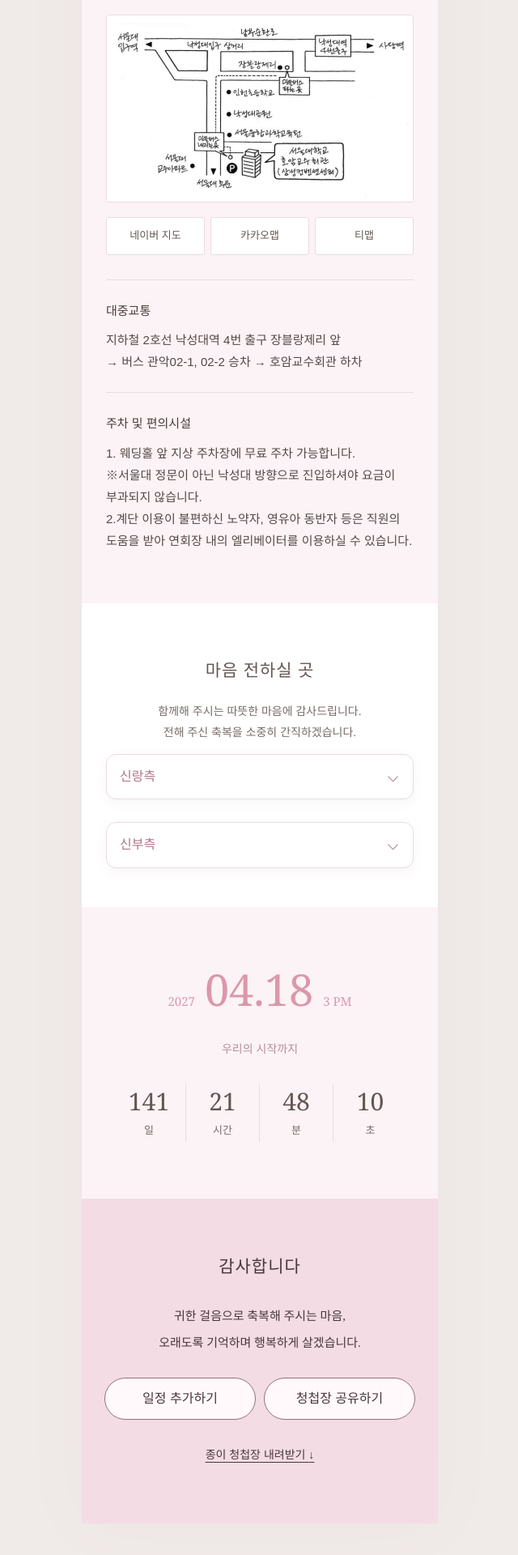
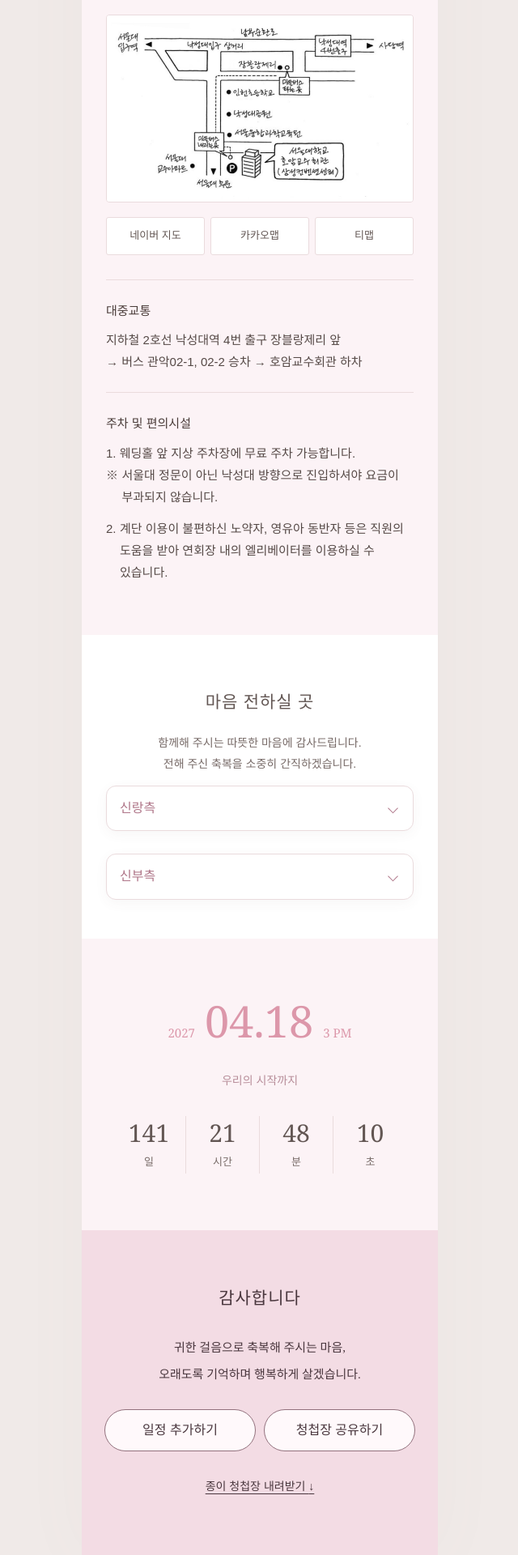
Before and after one commit to yuriandhoon/wedding, a Jekyll site: the page built from jihoon/index.html, in a window 1280 px wide. Shown: the part 2563-4483 px from the top of the page at 81% size, without its empty margins (319-959 px from the left). Built offline with Jekyll 4.4.1, drawn with Linux system fonts in a browser that asks for light colours; before the commit the page ends 4444 px from its top, so only the background shows below that.

Commit message:
Update style.css

```diff
--- a/css/style.css
+++ b/css/style.css
@@ -376,18 +376,12 @@ p {
   white-space: pre-line;  word-break: keep-all;
 }
 
-.parking-list {
-  margin: 0; padding-left: 1.5em;
+.parking-guide .parking-wrap {
+  display: grid; grid-template-columns: max-content minmax(0, 1fr); column-gap: .3em;
 }
 
-.parking-list li + li {
-  margin-top: 12px;
-}
+.parking-guide .parking-wrap:last-child { margin-top: 12px; }
 
-.transport .parking-note {
-  display: grid; grid-template-columns: auto 1fr; gap: .35em;
-  margin-top: 4px;
-}
 /* 11. 마음 전하실 곳: 계좌 목록 */
 .account {
   padding-top: 64px;   background: #fff;
```
